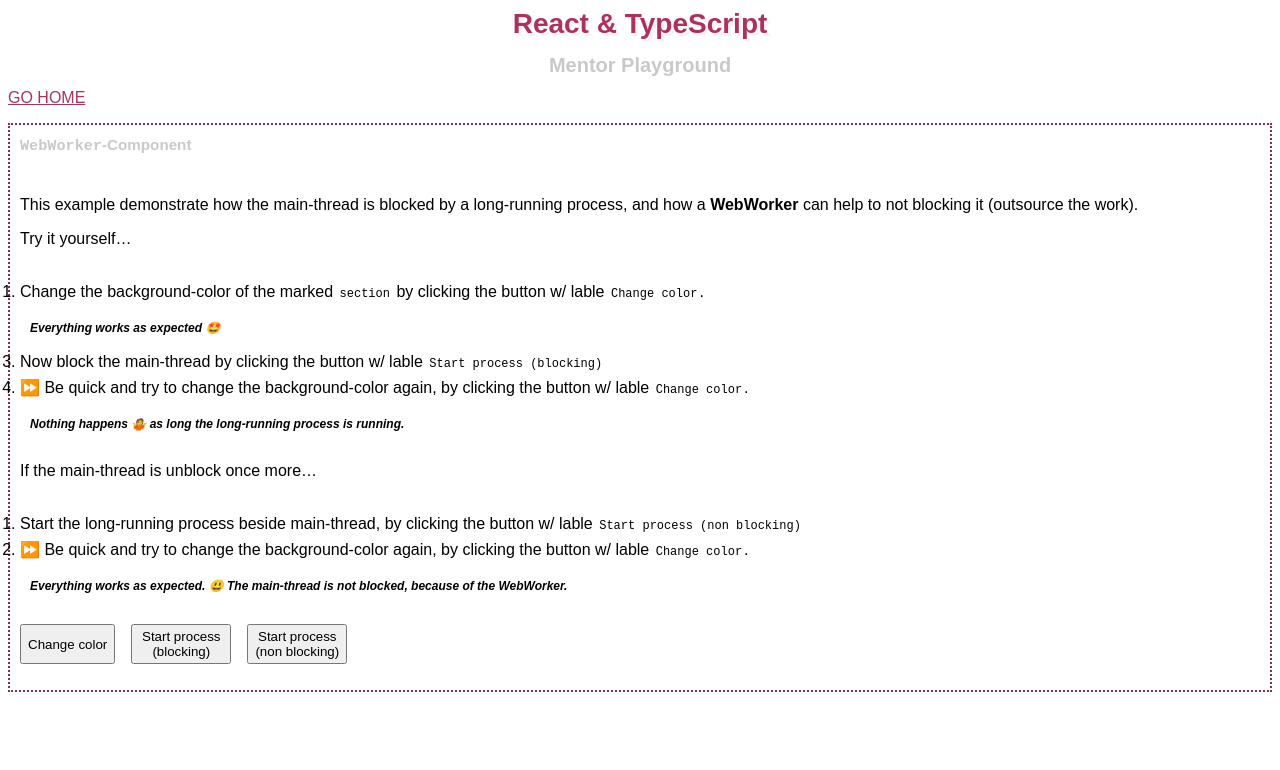
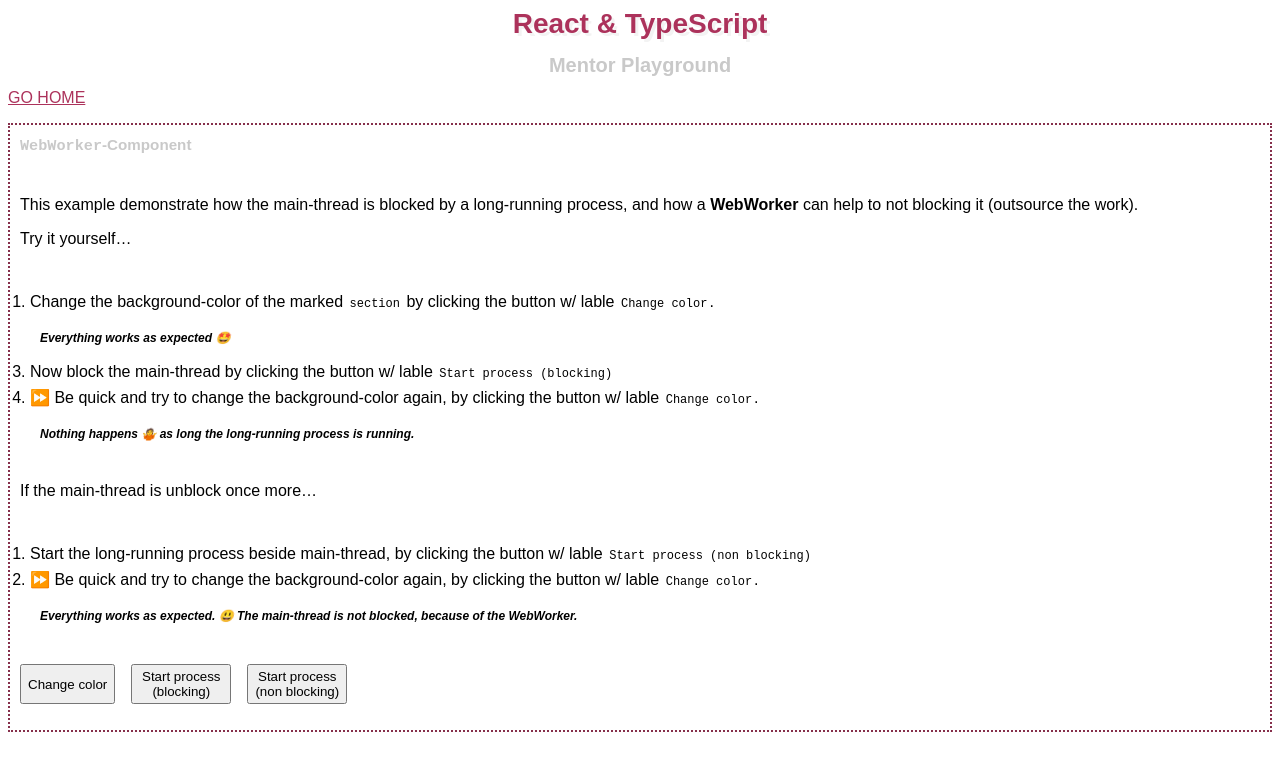
Before and after one commit to tscharke/mentor-playground, a React (Vite) app: page /webworker in a window 1280 px wide. Shown: the top 770 px of the page. Built offline with nearby package versions, Linux system fonts and the light colour scheme; no server answers.

Commit message:
fix(WebWorker): Adjust styling

```diff
--- a/src/app/styles.css
+++ b/src/app/styles.css
@@ -131,3 +131,7 @@
 .text-sm {
 	font-size: var(--font-size-300);
 }
+
+.WebWorker ul {
+	padding: 10px;
+}
```
